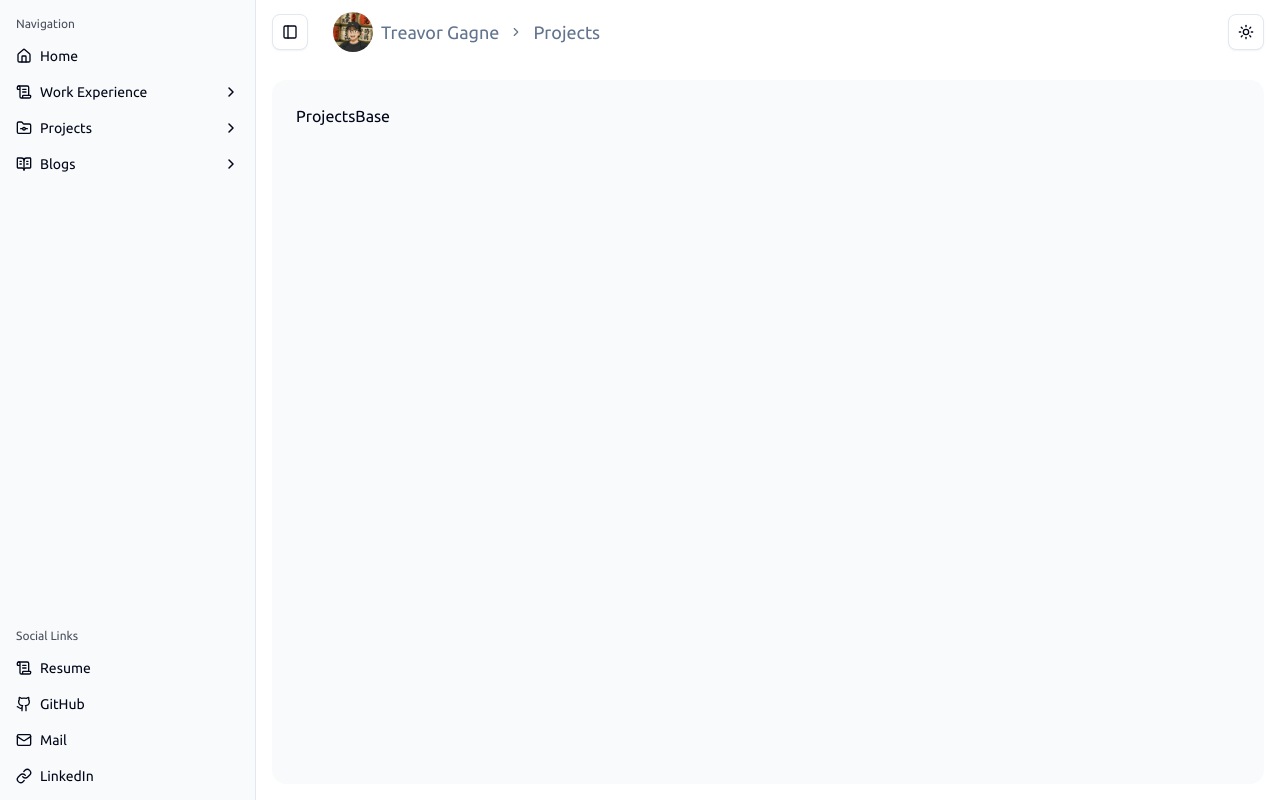
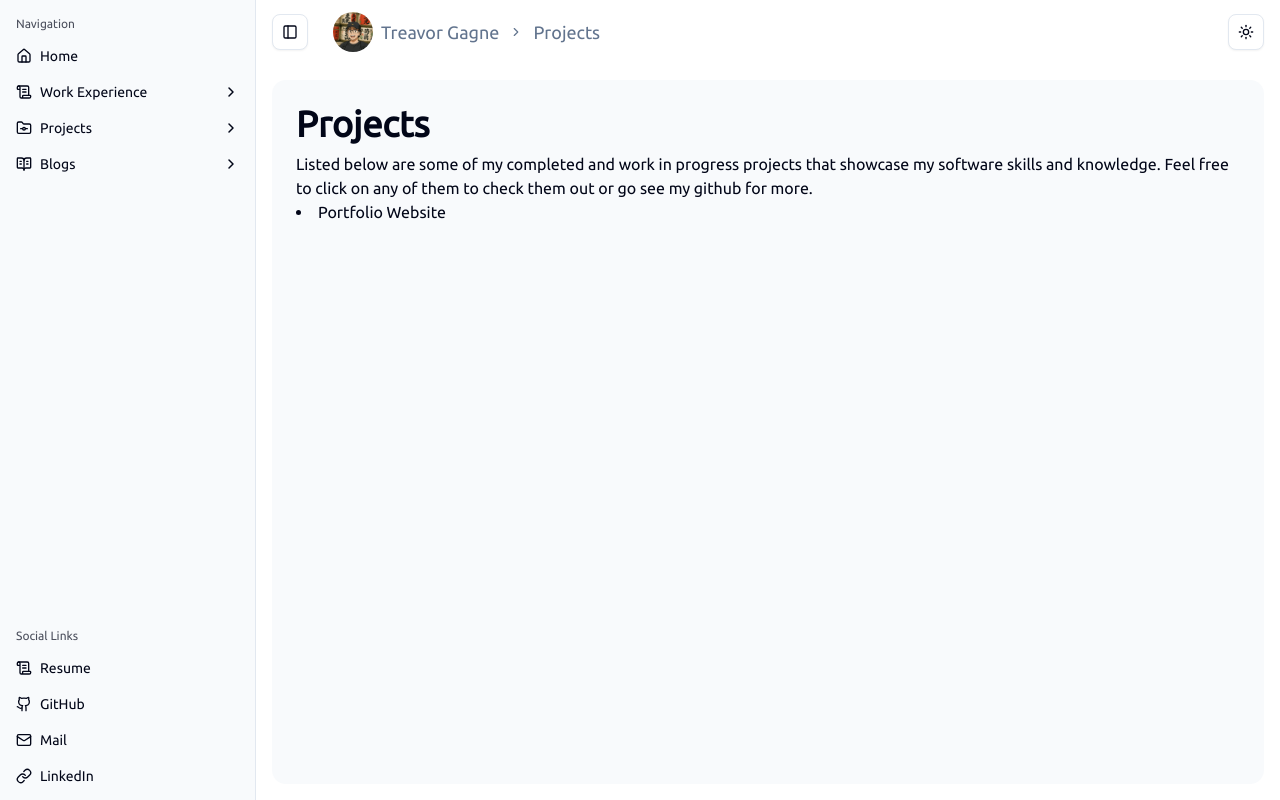
Before and after one commit to treavorgagne/portfolio-blog-website, a Next.js app: page /projects in a window 1280 px wide. Built offline with nearby package versions, Linux system fonts and the light colour scheme.

Commit message:
list slugs on overview pages

```diff
--- a/src/app/blogs/page.jsx
+++ b/src/app/blogs/page.jsx
@@ -1,3 +1,46 @@
-export default function BlogsBase() {
-  return <>BlogsBase</>;
+"use client";
+
+import { useEffect, useState } from "react";
+import Link from "next/link";
+import getContentNavItems from "@/content/getContentNavItems";
+
+export default function BlogBase() {
+  const [data, setData] = useState([]);
+  const [loading, setLoading] = useState(true);
+
+  useEffect(() => {
+    async function loadData() {
+      try {
+        const data = await getContentNavItems("blogs");
+        setData(data);
+      } catch (error) {
+        console.error("Failed to load work blog data:", error);
+        setData([]);
+      } finally {
+        setLoading(false);
+      }
+    }
+
+    loadData();
+  }, []);
+
+  return (
+    <>
+      <h1>Blogs</h1>
+      <p>Here is a list of blogs I wrote about this that interest me:</p>
+      <ul className="list-disc list-inside space-y-1">
+        {loading ? (
+          <li>loading ...</li>
+        ) : (
+          data
+            .filter((item) => item.title !== "Overview")
+            .map((item) => (
+              <li key={item.url}>
+                <Link href={item.url}>{item.title}</Link>
+              </li>
+            ))
+        )}
+      </ul>
+    </>
+  );
 }
--- a/src/app/experiences/page.jsx
+++ b/src/app/experiences/page.jsx
@@ -1,3 +1,46 @@
+"use client";
+
+import { useEffect, useState } from "react";
+import Link from "next/link";
+import getContentNavItems from "@/content/getContentNavItems";
+
 export default function ExperiencesBase() {
-  return <>ExperiencesBase</>;
+  const [data, setData] = useState([]);
+  const [loading, setLoading] = useState(true);
+
+  useEffect(() => {
+    async function loadData() {
+      try {
+        const data = await getContentNavItems("experiences");
+        setData(data);
+      } catch (error) {
+        console.error("Failed to load work experience data:", error);
+        setData([]);
+      } finally {
+        setLoading(false);
+      }
+    }
+
+    loadData();
+  }, []);
+
+  return (
+    <>
+      <h1>Work Experience</h1>
+      <p>Here is a list of the places I worked:</p>
+      <ul className="list-disc list-inside space-y-1">
+        {loading ? (
+          <li>loading ...</li>
+        ) : (
+          data
+            .filter((item) => item.title !== "Overview")
+            .map((item) => (
+              <li key={item.url}>
+                <Link href={item.url}>{item.title}</Link>
+              </li>
+            ))
+        )}
+      </ul>
+    </>
+  );
 }
--- a/src/app/globals.css
+++ b/src/app/globals.css
@@ -120,12 +120,12 @@
     @apply bg-background text-foreground;
   }
   h1 {
-    @apply text-4xl font-bold mb-6;
+    @apply text-4xl font-bold mb-2;
   }
   h2 {
-    @apply text-2xl font-semibold mb-4;
+    @apply text-2xl font-semibold mb-2;
   }
   h3 {
-    @apply text-xl font-medium mb-3;
+    @apply text-xl font-medium mb-1;
   }
 }
--- a/src/app/page.jsx
+++ b/src/app/page.jsx
@@ -4,7 +4,7 @@ export default function AboutMe() {
   return (
     <>
       <div>
-        <h1 class="mb-2">About Me</h1>
+        <h1 className="mb-2">About Me</h1>
         <Image
           src="/HeadshotAnime.jpg"
           alt="Treavor Gagne - Headshot"
@@ -12,7 +12,7 @@ export default function AboutMe() {
           height={250}
         />
       </div>
-      <hr class="my-2" />
+      <hr className="my-2" />
       <h2>My Name is Treavor Gagne</h2>
       <h3>I'm a software Engineer</h3>
     </>
--- a/src/app/projects/page.jsx
+++ b/src/app/projects/page.jsx
@@ -1,3 +1,58 @@
+"use client";
+
+import { useEffect, useState } from "react";
+import Link from "next/link";
+import getContentNavItems from "@/content/getContentNavItems";
+
 export default function ProjectsBase() {
-  return <>ProjectsBase</>;
+  const [data, setData] = useState([]);
+  const [loading, setLoading] = useState(true);
+
+  useEffect(() => {
+    async function loadData() {
+      try {
+        const data = await getContentNavItems("projects");
+        setData(data);
+      } catch (error) {
+        console.error("Failed to load projects data:", error);
+        setData([]);
+      } finally {
+        setLoading(false);
+      }
+    }
+
+    loadData();
+  }, []);
+
+  return (
+    <>
+      <h1>Projects</h1>
+      <p>
+        Listed below are some of my completed and work in progress projects that
+        showcase my software skills and knowledge. Feel free to click on any of
+        them to check them out or go see my{" "}
+        <Link
+          href="https://github.com/treavorgagne"
+          target="_blank"
+          rel="noopener noreferrer"
+        >
+          github
+        </Link>{" "}
+        for more.
+      </p>
+      <ul className="list-disc list-inside space-y-1">
+        {loading ? (
+          <li>loading ...</li>
+        ) : (
+          data
+            .filter((item) => item.title !== "Overview")
+            .map((item) => (
+              <li key={item.url}>
+                <Link href={item.url}>{item.title}</Link>
+              </li>
+            ))
+        )}
+      </ul>
+    </>
+  );
 }
```
